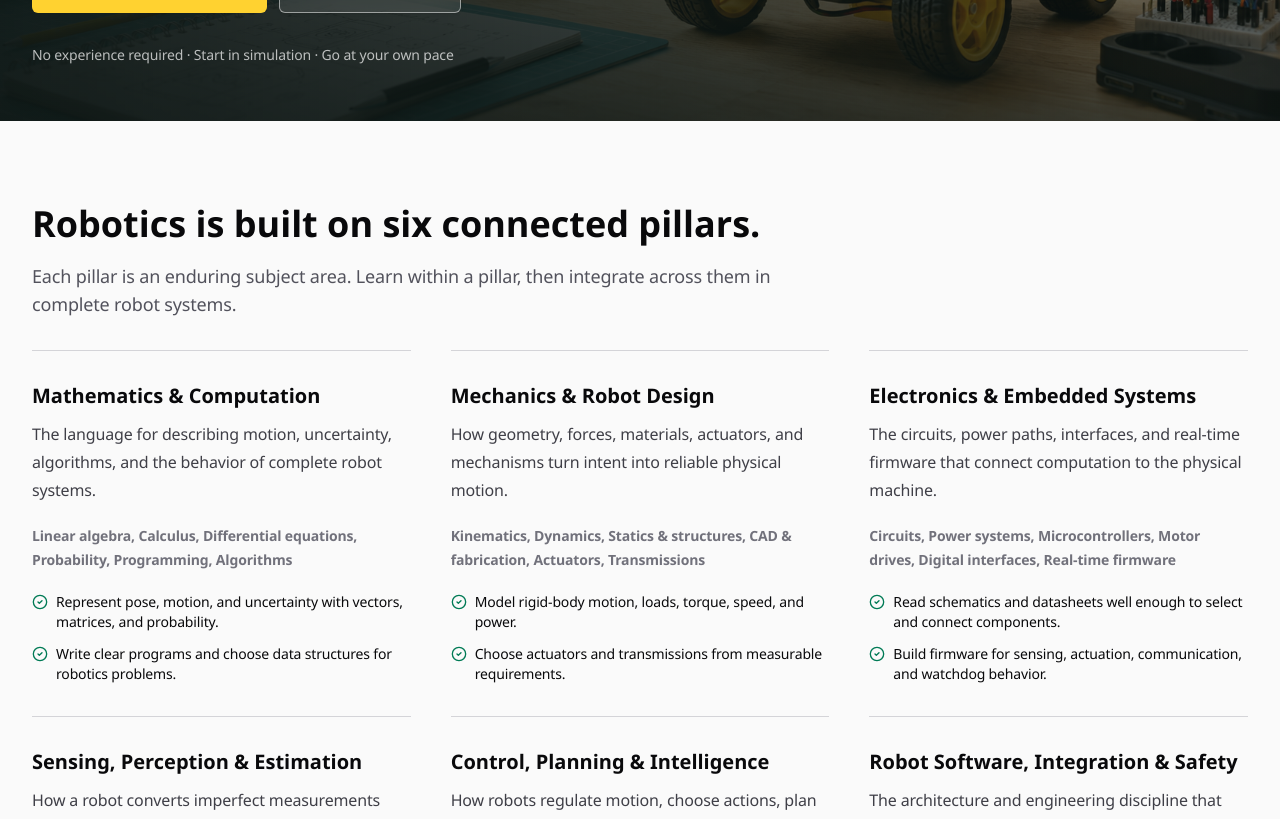
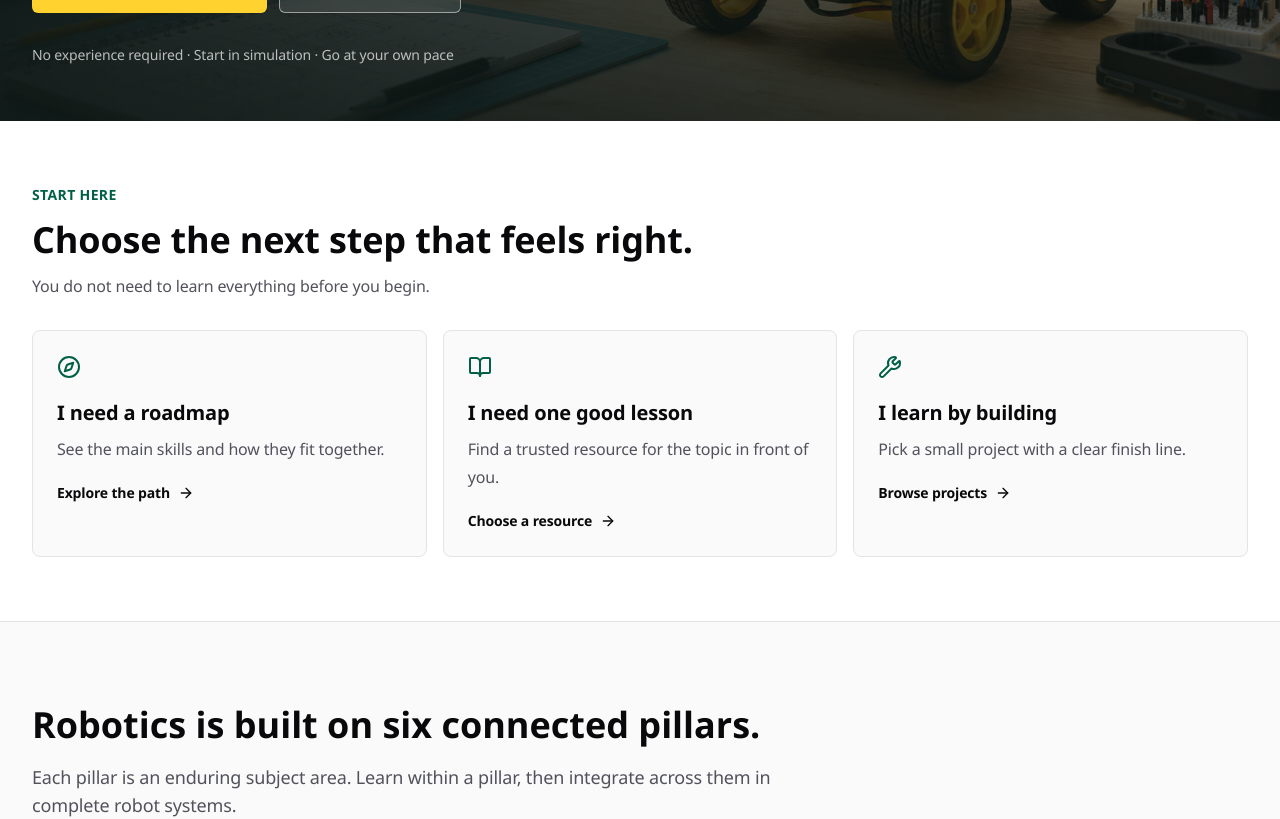
Before and after one commit to MiguelMasc/Learn-Robotics, a Next.js app: page / in a window 1280 px wide. Shown: the part 580-1399 px from the top of the page. Built offline with nearby package versions, Linux system fonts and the light colour scheme.

Commit message:
Add a beginner-friendly starting point

```diff
--- a/components/home-page.tsx
+++ b/components/home-page.tsx
@@ -1,3 +1,6 @@
+import Link from "next/link";
+import { ArrowRight, BookOpen, Compass, Wrench } from "lucide-react";
+
 import { CurriculumSection } from "@/components/home/curriculum-section";
 import { Footer } from "@/components/home/footer";
 import { Header } from "@/components/home/header";
@@ -5,11 +8,77 @@ import { HeroSection } from "@/components/home/hero-section";
 import { ProjectsSection } from "@/components/home/projects-section";
 import { ResourcesSection } from "@/components/home/resources-section";
 
+const startingPaths = [
+  {
+    href: "/curriculum",
+    icon: Compass,
+    title: "I need a roadmap",
+    description: "See the main skills and how they fit together.",
+    action: "Explore the path",
+  },
+  {
+    href: "/resources",
+    icon: BookOpen,
+    title: "I need one good lesson",
+    description: "Find a trusted resource for the topic in front of you.",
+    action: "Choose a resource",
+  },
+  {
+    href: "/projects",
+    icon: Wrench,
+    title: "I learn by building",
+    description: "Pick a small project with a clear finish line.",
+    action: "Browse projects",
+  },
+];
+
 export function HomePage() {
   return (
     <main className="min-h-screen bg-zinc-50 text-zinc-950">
       <Header />
       <HeroSection />
+
+      <section id="start" className="border-b border-zinc-200 bg-white scroll-mt-24">
+        <div className="mx-auto max-w-7xl px-4 py-16 sm:px-6 lg:px-8">
+          <div className="mb-8 max-w-2xl">
+            <p className="text-sm font-black uppercase tracking-wide text-emerald-800">
+              Start here
+            </p>
+            <h2 className="mt-3 text-3xl font-black leading-tight sm:text-4xl">
+              Choose the next step that feels right.
+            </h2>
+            <p className="mt-3 text-base text-zinc-600">
+              You do not need to learn everything before you begin.
+            </p>
+          </div>
+
+          <div className="grid gap-4 md:grid-cols-3">
+            {startingPaths.map((path) => {
+              const Icon = path.icon;
+
+              return (
+                <Link
+                  key={path.href}
+                  href={path.href}
+                  className="group rounded-lg border border-zinc-200 bg-zinc-50 p-6 transition-colors hover:border-amber-400 hover:bg-amber-50 focus-visible:outline-none focus-visible:ring-2 focus-visible:ring-emerald-700"
+                >
+                  <Icon className="size-6 text-emerald-800" aria-hidden="true" />
+                  <h3 className="mt-5 text-xl font-bold">{path.title}</h3>
+                  <p className="mt-2 leading-7 text-zinc-600">{path.description}</p>
+                  <span className="mt-5 inline-flex items-center gap-2 text-sm font-bold text-zinc-950">
+                    {path.action}
+                    <ArrowRight
+                      className="size-4 transition-transform group-hover:translate-x-1"
+                      aria-hidden="true"
+                    />
+                  </span>
+                </Link>
+              );
+            })}
+          </div>
+        </div>
+      </section>
+
       <CurriculumSection />
       <ResourcesSection />
       <ProjectsSection />
```
